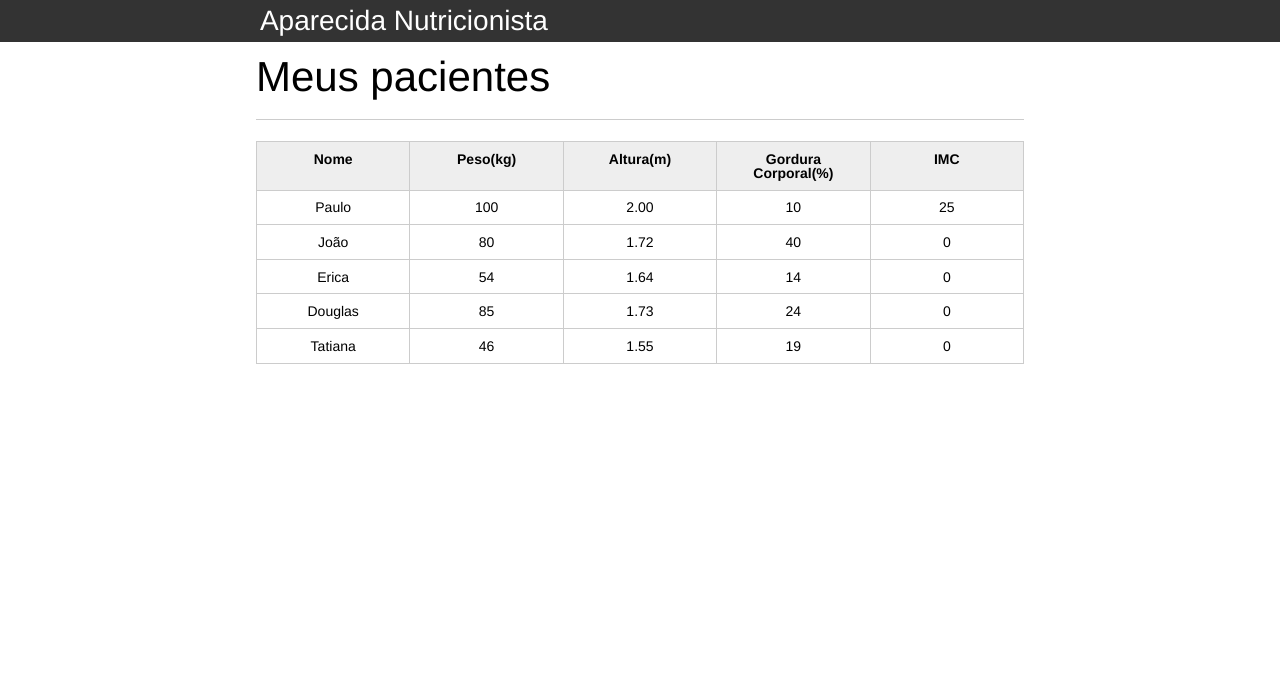
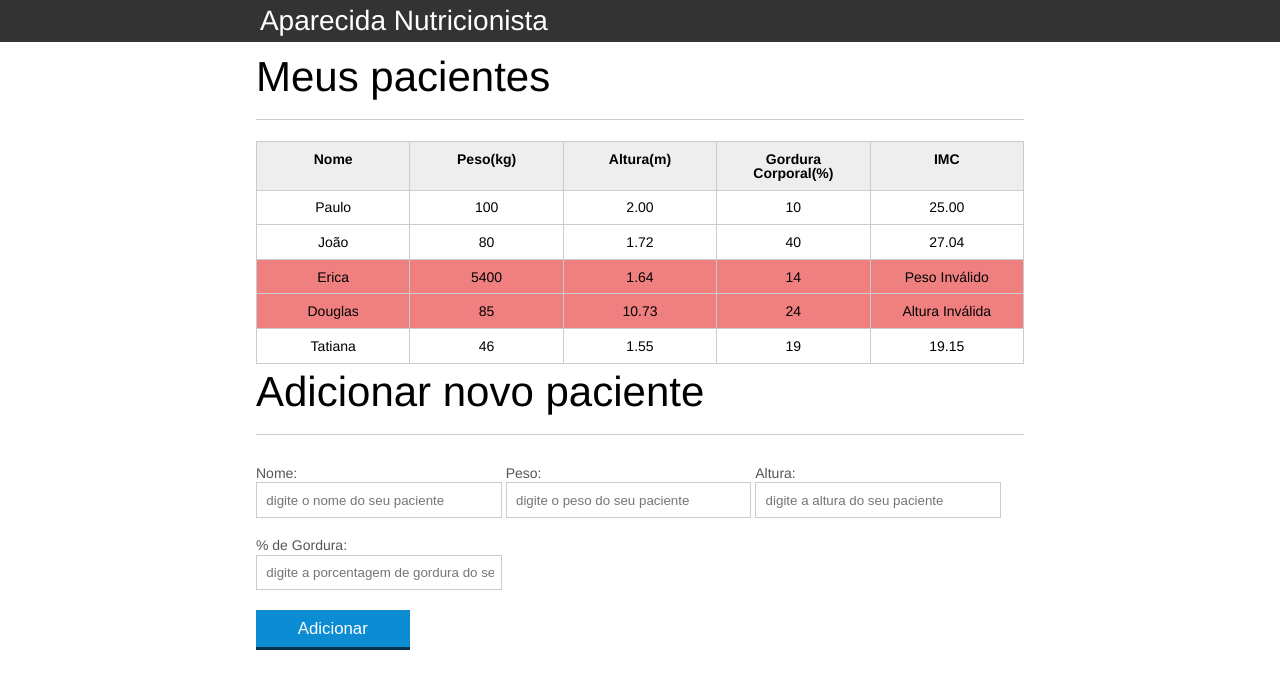
Before and after one commit to allanmalegretti/Aparecida-Nutricao, a plain HTML site: page index.html in a window 1280 px wide. Drawn offline with Linux system fonts and the light colour scheme.

Commit message:
Adicionado formulario para novo paciente, calculo de imc e validacao do imc

```diff
--- a/css/index.css
+++ b/css/index.css
@@ -132,3 +132,7 @@ button[disabled=disabled], button:disabled {
 .campo-invalido{
 	border: 1px solid red;
 }
+
+.paciente-invalido{
+	background-color: lightcoral;
+}
--- a/index.html
+++ b/index.html
@@ -47,7 +47,7 @@
 
 					<tr class="paciente">
 						<td class="info-nome">Erica</td>
-						<td class="info-peso">54</td>
+						<td class="info-peso">5400</td>
 						<td class="info-altura">1.64</td>
 						<td class="info-gordura">14</td>
 						<td class="info-imc">0</td>
@@ -56,7 +56,7 @@
 					<tr class="paciente">
 						<td class="info-nome">Douglas</td>
 						<td class="info-peso">85</td>
-						<td class="info-altura">1.73</td>
+						<td class="info-altura">10.73</td>
 						<td class="info-gordura">24</td>
 						<td class="info-imc">0</td>
 					</tr>
@@ -73,6 +73,33 @@
 		</section>
 	</main>
 
+	<section class="container">
+		<h2 id="titulo-form">Adicionar novo paciente</h2>
+		<form id="form-adiciona">
+			<div class="grupo">
+				<label for="nome">Nome:</label>
+				<input id="nome" name="nome" type="text" placeholder="digite o nome do seu paciente" class="campo">
+			</div>
+			<div class="grupo">
+				<label for="peso">Peso:</label>
+				<input id="peso" name="peso" type="text" placeholder="digite o peso do seu paciente"
+					class="campo campo-medio">
+			</div>
+			<div class="grupo">
+				<label for="altura">Altura:</label>
+				<input id="altura" name="altura" type="text" placeholder="digite a altura do seu paciente"
+					class="campo campo-medio">
+			</div>
+			<div class="grupo">
+				<label for="gordura">% de Gordura:</label>
+				<input id="gordura" type="text" placeholder="digite a porcentagem de gordura do seu paciente"
+					class="campo campo-medio">
+			</div>
+
+			<button id="adicionar-paciente" class="botao bto-principal">Adicionar</button>
+		</form>
+	</section>
+
 	<script src="js/principal.js"></script>
 </body>
 
--- a/js/principal.js
+++ b/js/principal.js
@@ -1,45 +1,94 @@
 var titulo = document.querySelector(".titulo");
 titulo.textContent = "Aparecida Nutricionista";
 
-var paciente = document.querySelector("#primeiro-paciente");
+var pacientes = document.querySelectorAll(".paciente");
 
-var nome = paciente.querySelector(".info-nome").textContent;
+for (var i = 0; i < pacientes.length; i++) {
 
-// var tdPeso = paciente.querySelector(".info-peso");
-// var peso = tdPeso.textContent;
-var peso = paciente.querySelector(".info-peso").textContent;
+    var paciente = pacientes[i];
 
-// var tdAltura = paciente.querySelector(".info-altura");
-// var altura = tdAltura.textContent;
-var altura = paciente.querySelector(".info-altura").textContent;
+    var tdNome = paciente.querySelector(".info-nome");
+    var tdPeso = paciente.querySelector(".info-peso");
+    var tdAltura = paciente.querySelector(".info-altura");
+    var tdImc = paciente.querySelector(".info-imc");
 
-var tdImc = paciente.querySelector(".info-imc");
+    var nome = tdNome.textContent;
+    var peso = tdPeso.textContent;
+    var altura = tdAltura.textContent;
 
     var pesoEhValido = true;
     var alturaEhValida = true;
 
-if (peso <= 0 || peso >= 1000){
+    if (peso <= 0 || peso >= 1000) {
         console.log("Peso inválido");
+        tdImc.textContent = "Peso Inválido";
         pesoEhValido = false;
-    tdImc.textContent = "Peso Inválido";
+        paciente.classList.add("paciente-invalido");
     }
 
-if (altura <= 0 || altura >= 3.00){
+    if (altura <= 0 || altura >= 3.00) {
         console.log("Altura inválida");
+        tdImc.textContent = "Altura Inválida";
         alturaEhValida = false;
-    tdImc.textContent = "Altura Inválida";
+        paciente.classList.add("paciente-invalido");
     }
 
-if (alturaEhValida && pesoEhValido){
+    if (alturaEhValida && pesoEhValido) {
         var imc = peso / (altura * altura);
-    tdImc.textContent = imc;
+        tdImc.textContent = imc.toFixed(2);
+    // } else {
+    //     tdImc.textContent = "Altura e/ou peso inválidos!";
+    //     paciente.classList.add("paciente-invalido");
     }
 
+    // console.log("O paciente", nome, "com peso de", peso, "Kgs e altura de", altura, "mts tem IMC", imc);
+}
 
-// console.log(paciente);
-// console.log(tdPeso);
-// console.log("O paciente",nome);
-// console.log("com peso de", peso, "Kgs");
-// console.log("altura de", altura, "mts");
-// console.log("e IMC", imc);
-console.log("O paciente",nome,"com peso de", peso, "Kgs e altura de", altura, "mts tem IMC", imc);
+// titulo.addEventListener("click", mostraMensagem);
+// function mostraMensagem(){
+//     console.log("Olá eu fui clicado");
+// }
+
+titulo.addEventListener("click", function(){
+    console.log("Olá eu fui clicado tambem");
+});
+
+var botaoAdicionar = document.querySelector("#adicionar-paciente");
+botaoAdicionar.addEventListener("click",function(){
+    event.preventDefault();
+
+    var form = document.querySelector("#form-adiciona");
+
+    var nome = form.nome.value;
+    var peso = form.peso.value;
+    var altura = form.altura.value;
+    var gordura = form.gordura.value;
+
+    var pacienteTr = document.createElement("tr");
+
+    var nomeTd = document.createElement("td");
+    var pesoTd = document.createElement("td");
+    var alturaTd = document.createElement("td");
+    var gorduraTd = document.createElement("td");
+    var imcTd = document.createElement("td");
+
+    nomeTd.textContent = nome;
+    pesoTd.textContent = peso;
+    alturaTd.textContent = altura;
+    gorduraTd.textContent = gordura;
+    imcTd.textContent = imc;
+
+    pacienteTr.appendChild(nomeTd);
+    pacienteTr.appendChild(pesoTd);
+    pacienteTr.appendChild(alturaTd);
+    pacienteTr.appendChild(gorduraTd);
+    pacienteTr.appendChild(imcTd);
+
+    var tabela = document.querySelector("#tabela-pacientes");
+    tabela.appendChild(pacienteTr);
+
+    // console.log(form.altura.value);
+    console.log("Botao clicado!");
+    console.log(nome, peso, altura, gordura);
+    console.log(pacienteTr);
+});
```
Also changed, not shown: 1 other file. Lines whose indentation alone changed are shown as unchanged.
